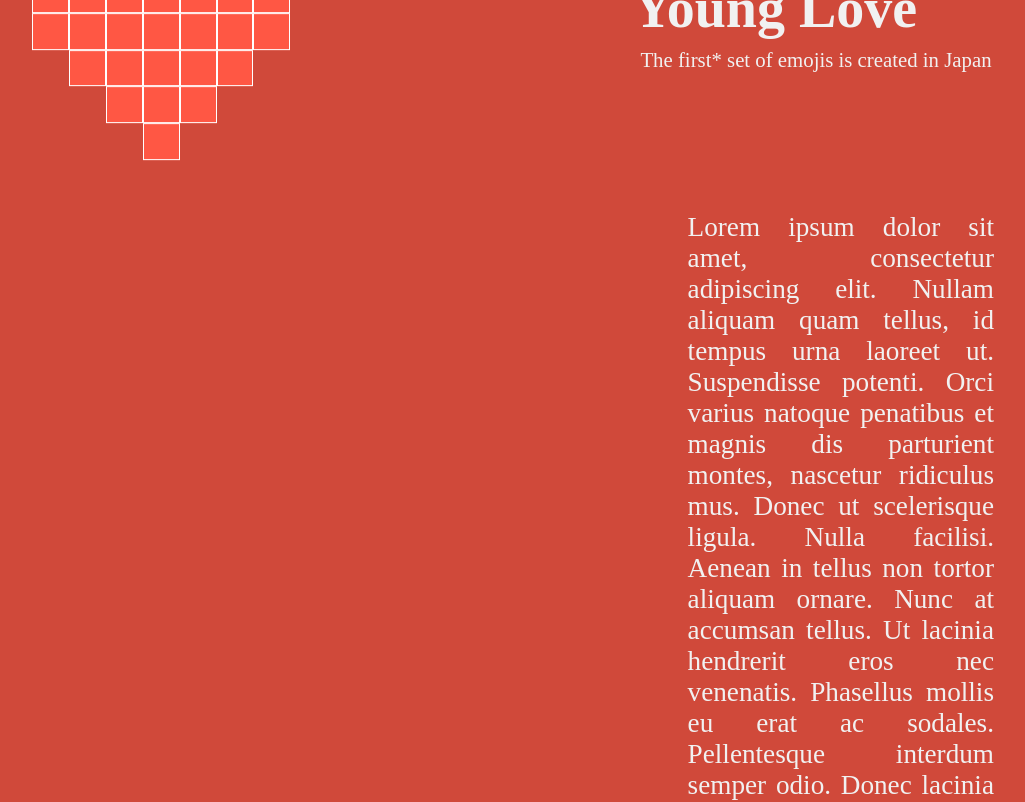
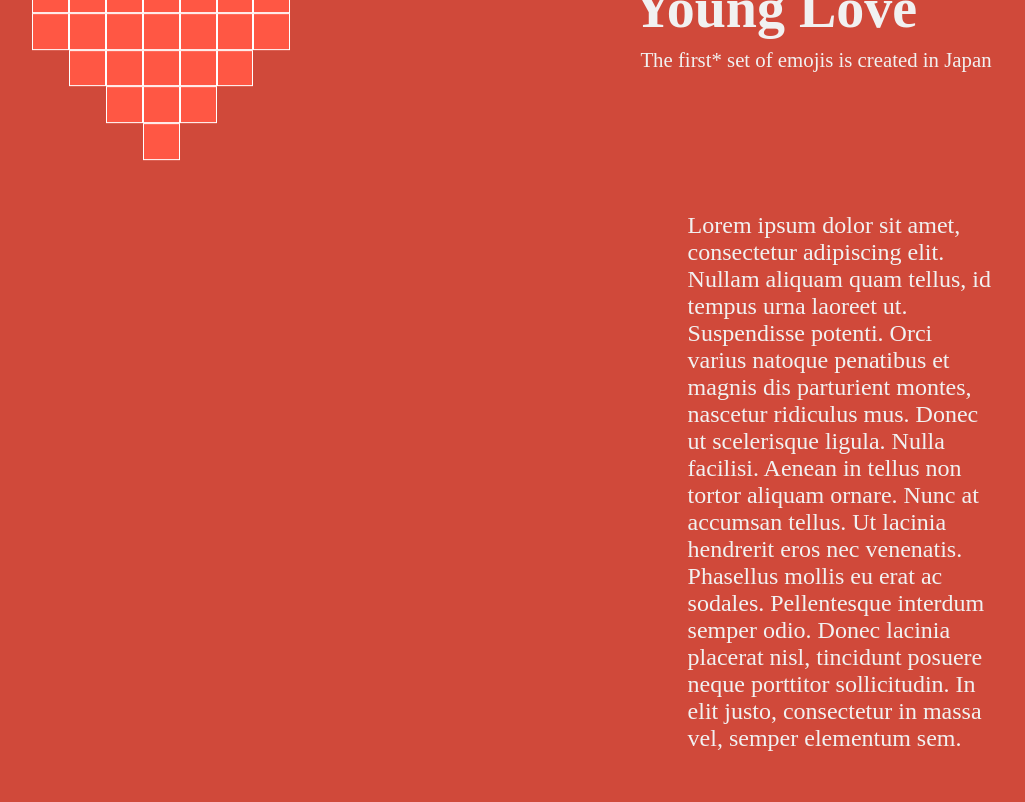
Before and after one commit to divya-mehra/six-emoji-story, a React (Vite) app: page / in a window 1280 px wide. Shown: the part 1080-1882 px from the top of the page, without its empty margins (142-1167 px from the left). Built offline with nearby package versions, Linux system fonts and the light colour scheme; a web font is replaced by a local one.

Commit message:
font change

```diff
--- a/src/components/Layout/typography.scss
+++ b/src/components/Layout/typography.scss
@@ -4,6 +4,10 @@
 // font-family: 'Futura', titles;
 // font-family: 'Avenir', body;
 @import url("https://use.typekit.net/oaa4jeg.css");
+
+@mixin body {
+    font-family: "Avenir";
+}
 
 body {
     font-size: 1rem;
@@ -18,8 +22,9 @@ body {
 }
 
 .text {
-    font-size: 1.7rem;
-    font-weight: 300;
+    font-size: 1.5rem;
+    @include body();
+    font-weight: 400;
 }
 
 h2 {
--- a/src/components/Text/index.scss
+++ b/src/components/Text/index.scss
@@ -10,5 +10,5 @@
 .text {
     // for now
     padding: 30% 0;
-    text-align: justify;
+    text-align: left;
 }
--- a/src/components/TitlePage/index.scss
+++ b/src/components/TitlePage/index.scss
@@ -7,8 +7,10 @@
 }
 
 .title-page-text {
+    @include body();
     gap: $base;
     cursor: pointer;
+
 }
 
 .title-page-title {
```
